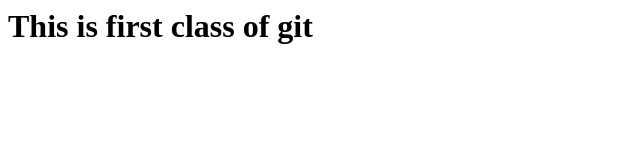
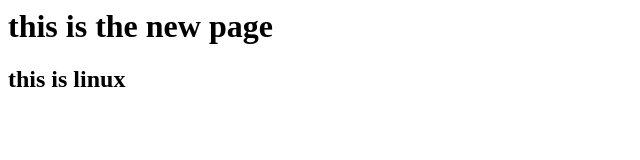
Before and after one commit to ismail9603/project1, a plain HTML site: page index.html in a window 1280 px wide. Shown: the whole page, without its empty margins (0-640 px from the left). Drawn offline with Linux system fonts and the light colour scheme.

Commit message:
chnages done

```diff
--- a/index.html
+++ b/index.html
@@ -1 +1,2 @@
-<h1>This is first class of git</h1>
+<h1>this is the new page</h1>
+<h2>this is linux</h2>
```
